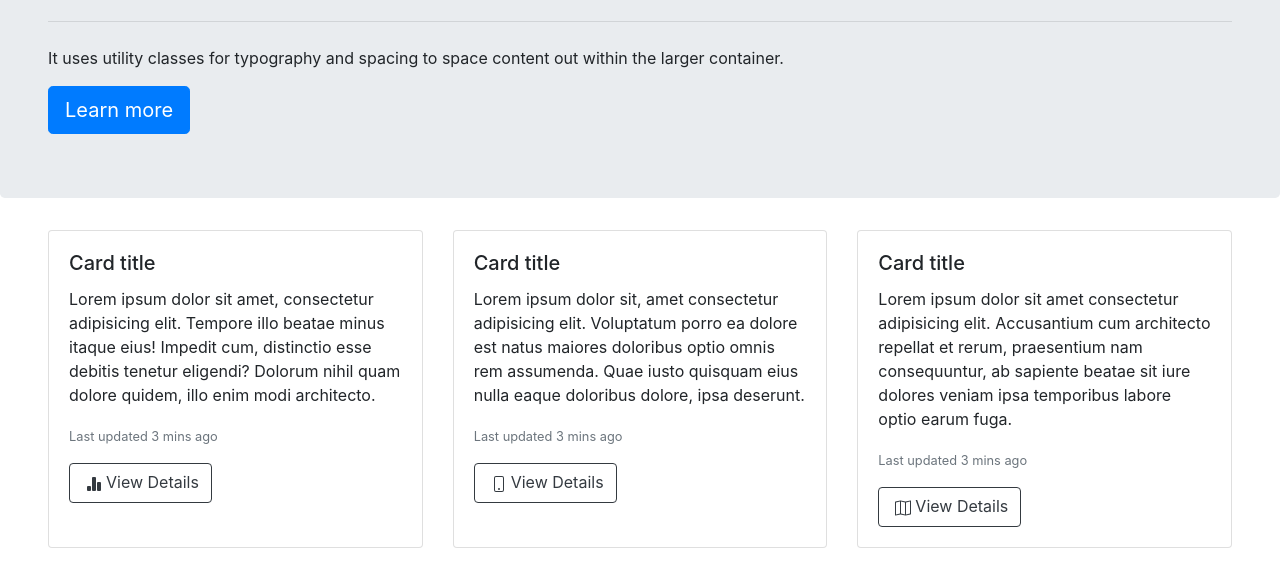
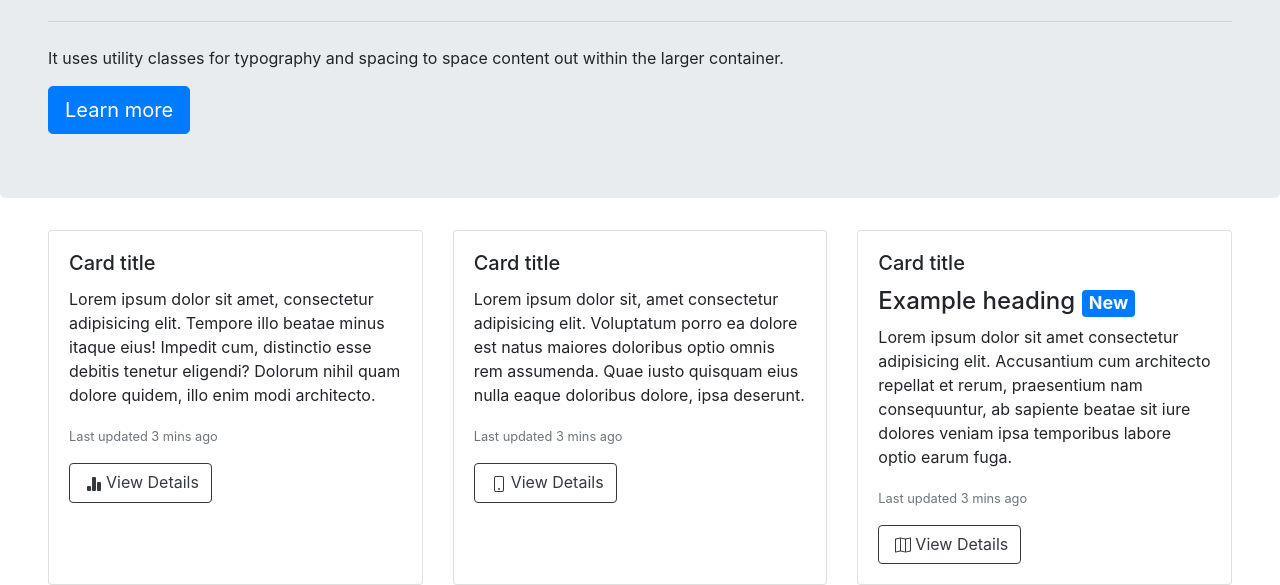
Before and after one commit to jcohenp/DI_Exercises, a plain HTML site: page W1/D5/gold/E1/index.html in a window 1280 px wide. Shown: the part 228-813 px from the top of the page. Drawn offline with nearby package versions, Linux system fonts and the light colour scheme.

Commit message:
update with badge

```diff
--- a/W1/D5/gold/E1/index.html
+++ b/W1/D5/gold/E1/index.html
@@ -85,6 +85,7 @@
             <div class="card">
                 <div class="card-body h-50">
                     <h5 class="card-title">Card title</h5>
+                    <h4>Example heading <span class="badge badge-primary">New</span></h4>
                     <p class="card-text">Lorem ipsum dolor sit amet consectetur adipisicing elit. Accusantium cum architecto repellat et rerum, praesentium nam consequuntur, ab sapiente beatae sit iure dolores veniam ipsa temporibus labore optio earum fuga.</p>
                     <p class="card-text"><small class="text-muted">Last updated 3 mins ago</small></p>
                     <button type="button" class="btn btn-outline-dark">
```
